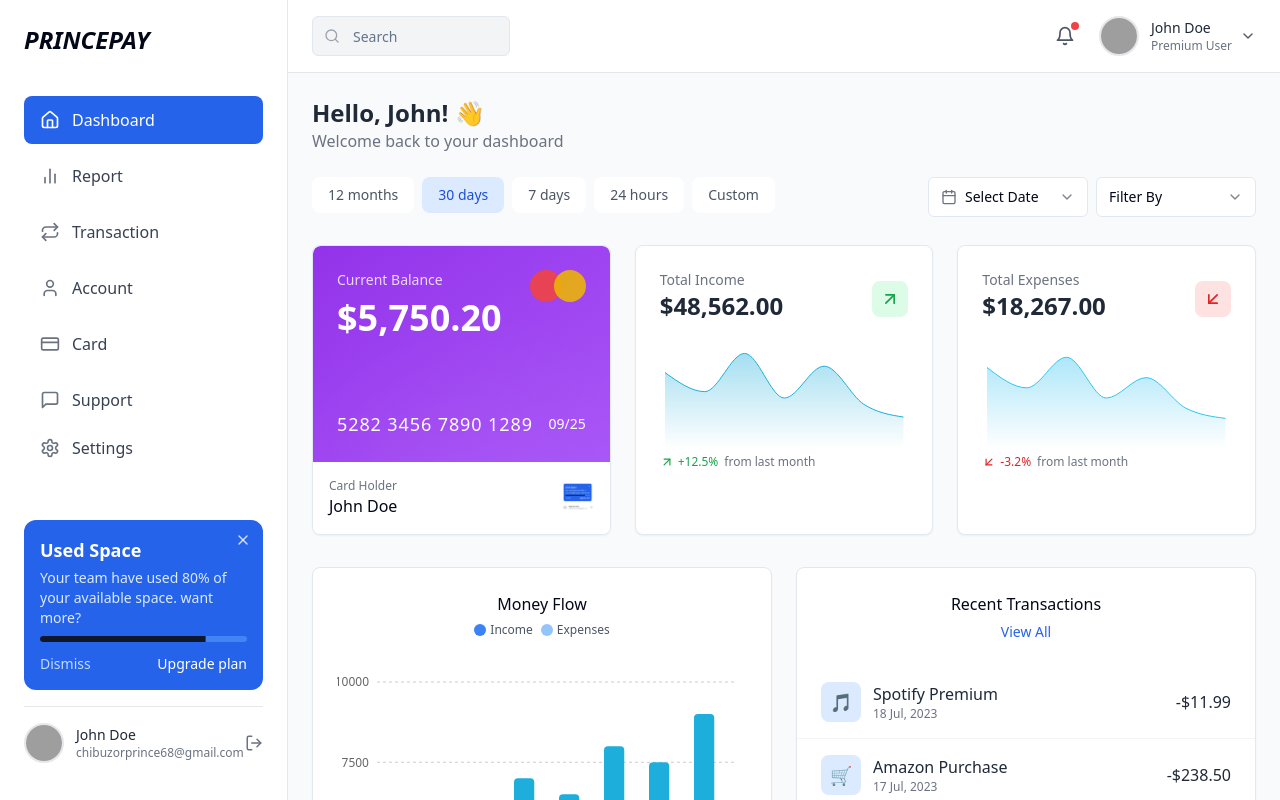
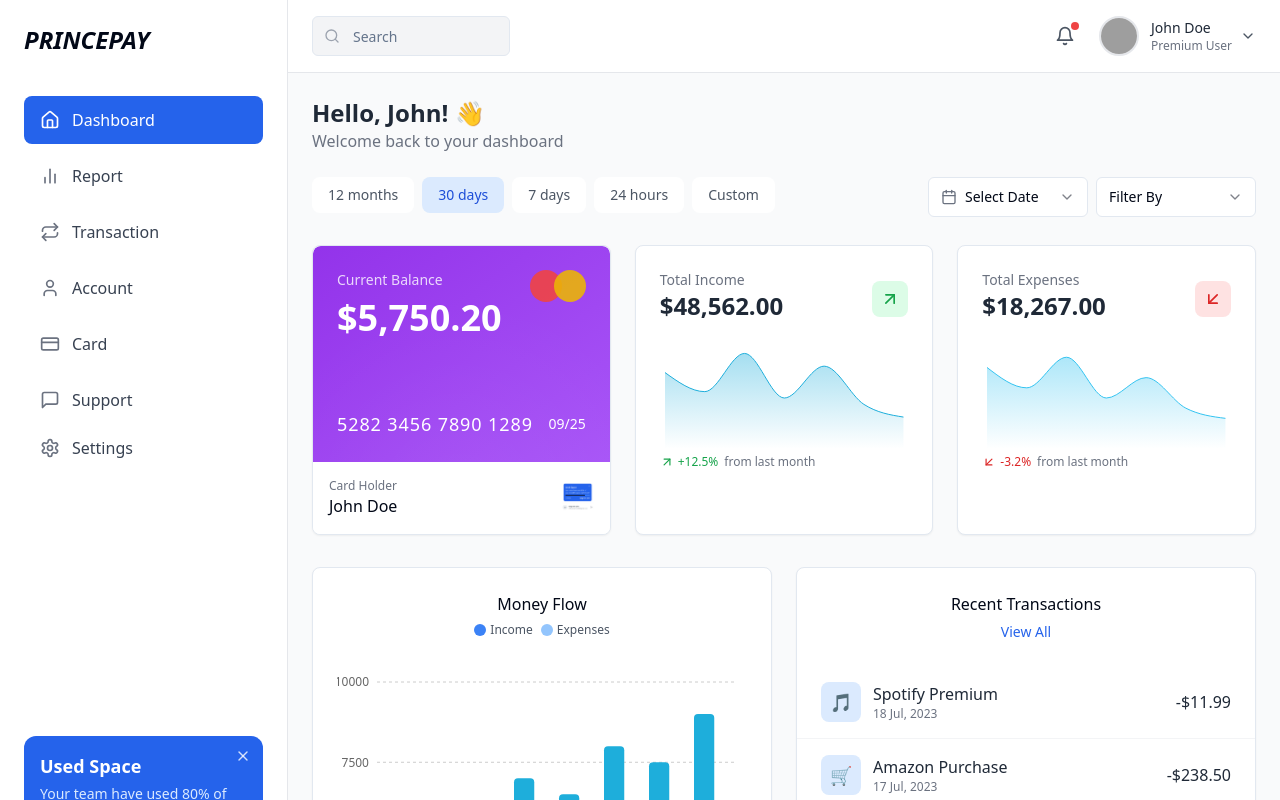
Before and after one commit to trustedprince01/expensedashboard, a React (Vite) app: page / in a window 1280 px wide. Shown: the top 800 px of the page. Built offline with nearby package versions, Linux system fonts and the light colour scheme; grey boxes are pictures that could not be loaded.

Commit message:
Visual edit in Lovable
Edited UI in Lovable

```diff
--- a/src/pages/Dashboard.tsx
+++ b/src/pages/Dashboard.tsx
@@ -7,7 +7,6 @@ import { Input } from "@/components/ui/input";
 import { Select, SelectContent, SelectItem, SelectTrigger, SelectValue } from "@/components/ui/select";
 import { Avatar, AvatarImage, AvatarFallback } from "@/components/ui/avatar";
 import { Progress } from "@/components/ui/progress";
-
 const moneyFlowData = [{
   name: "Jan",
   income: 5000,
@@ -137,7 +136,6 @@ const chartConfig = {
     }
   }
 };
-
 const Dashboard = () => {
   const [timeFilter, setTimeFilter] = useState("30days");
   const [menuOpen, setMenuOpen] = useState(false);
@@ -175,7 +173,7 @@ const Dashboard = () => {
           </nav>
         </div>
 
-        <div className="mt-auto p-6">
+        <div className="mt-auto p-6 py-[240px] px-[24px] mx-0 my-[140px]">
           {!dismissUsedSpace && <div className="mb-4">
               <div className="bg-blue-600 rounded-xl p-4 text-white relative">
                 <button onClick={() => setDismissUsedSpace(true)} className="absolute top-3 right-3 text-white/80 hover:text-white">
@@ -473,7 +471,6 @@ const Dashboard = () => {
       </div>
     </div>;
 };
-
 const SidebarItem = ({
   icon,
   label,
@@ -486,5 +483,4 @@ const SidebarItem = ({
       <span className={`${active ? 'font-medium' : ''}`}>{label}</span>
     </a>;
 };
-
 export default Dashboard;
```
